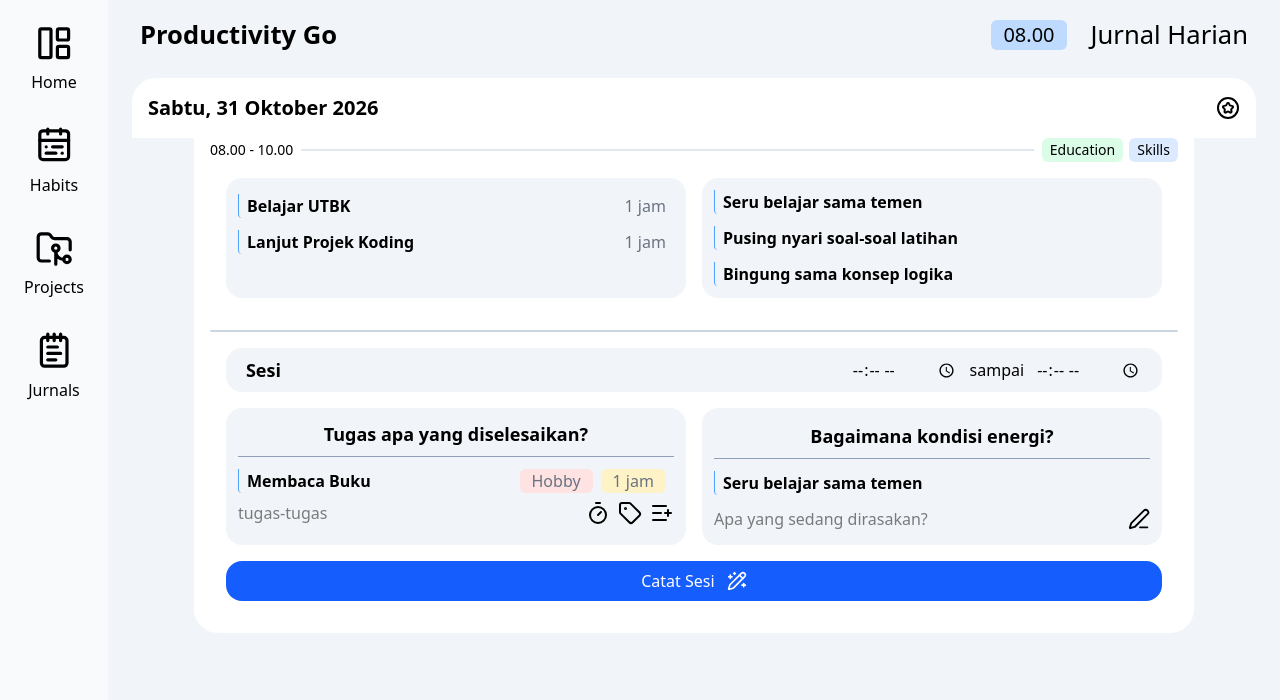
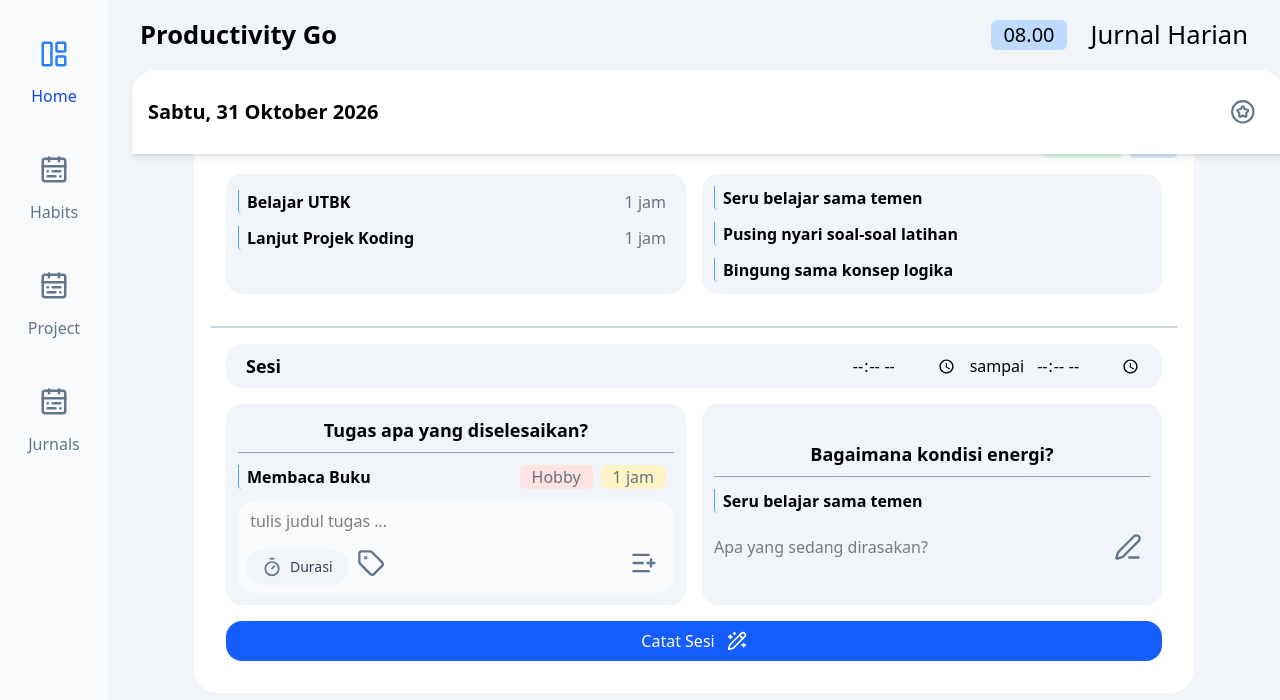
Before and after one commit to alkhudori1026/project-nov, a Next.js app: page / in a window 1280 px wide. Shown: the top 700 px of the page. Built offline with nearby package versions, Linux system fonts and the light colour scheme.

Commit message:
Add Navigation, TopBar, and DurationPicker components; refactor Home layout with IconButton integration

```diff
--- a/src/app/page.tsx
+++ b/src/app/page.tsx
@@ -1,8 +1,9 @@
+"use client";
+import IconButton from "@/components/IconButon";
+import Navigation from "@/components/Navigasi";
+import TopBar from "@/components/TopBar";
+import DurationPicker from "@/components/DurationPicker";
 import {
-  LayoutPanelLeft,
-  CalendarRange,
-  FolderGit2,
-  NotepadText,
   CircleStar,
   ListPlus,
   Tag,
@@ -11,56 +12,31 @@ import {
   Timer,
 } from "lucide-react";
 
+import { useState } from "react";
+
 export default function Home() {
+  const [isFavorite, setIsFavorite] = useState(false);
+  const [viewAktif, setViewAktif] = useState("Home");
+  const [durasiTugas, setDurasiTugas] = useState("");
   return (
     <div className="grid grid-cols-[1fr_16fr] grid-rows-[auto_1fr] h-screen ">
-      {/*-----[ Navigasi ]-----*/}
-      <div className="bg-slate-50 row-span-2 flex flex-col gap-8 py-6 px-[clamp(0.5rem,2vw,1.5rem)]">
-        <div className="flex flex-col items-center">
-          <LayoutPanelLeft className="size-[clamp(1.75rem,3vw,3.75rem)]" />
-          <p className="mt-2">Home</p>
-        </div>
-        {/*
-        Ukuran minimum: 1.25rem (20px)
-        Ukuran fleksibel: 3vw (3% dari lebar layar)
-        Ukuran maksimum: 2.5rem (40px)
-      */}
-        <div className="flex flex-col items-center">
-          <CalendarRange className="size-[clamp(1.75rem,3vw,3.75rem)]" />
-          <p className="mt-2">Habits</p>
-        </div>
-        <div className="flex flex-col items-center">
-          <FolderGit2 className="size-[clamp(1.75rem,3vw,3.75rem)]" />
-          <p className="mt-2">Projects</p>
-        </div>
-        <div className="flex flex-col items-center">
-          <NotepadText className="size-[clamp(1.75rem,3vw,3.75rem)]" />
-          <p className="mt-2">Jurnals</p>
-        </div>
-      </div>
-      {/*-----[ Top Bar ]-----*/}
-      <div className="bg-slate-100 px-8 py-[clamp(0.5rem,2vw,1rem)] flex justify-between items-center">
-        <p className="font-bold text-[clamp(1.5rem,2vw,2.5rem)]">
-          Productivity Go
-        </p>
-        <div className="flex gap-6 items-center">
-          <span className="text-[clamp(1rem,2vw,1.25rem)] bg-blue-200 px-3 rounded-md">
-            08.00
-          </span>
-          <p className="text-[clamp(1.5rem,2vw,2.5rem)] font-medium">
-            Jurnal Harian
-          </p>
-        </div>
-      </div>
+      <Navigation viewAktif={viewAktif} onUbahView={setViewAktif} />
+      <TopBar />
       {/*-----[ Main Page ]-----*/}
-      <div className="bg-slate-100 px-6 flex-1 py-2 overflow-y-auto no-scrollbar">
-        <header className="bg-white rounded-t-3xl flex justify-between items-center p-4">
+      <div className="bg-slate-100 px-6 flex-1 pb-2 overflow-y-auto no-scrollbar">
+        <header className="bg-white rounded-t-3xl flex justify-between items-center p-4 shadow-md max-w-250 min-w-[90%] fixed z-50">
           <h1 className="font-semibold text-xl">Sabtu, 31 Oktober 2026</h1>
-          <button>
-            <CircleStar />
-          </button>
+          <IconButton
+            icon={CircleStar}
+            className={`size-[clamp(2.5rem,4vw,3.5rem)] ${
+              isFavorite
+                ? "!text-amber-500 !bg-amber-50 hover:!bg-amber-100 hover:!text-amber-600"
+                : ""
+            }`}
+            onClick={() => setIsFavorite(!isFavorite)}
+          />
         </header>
-        <div className="bg-white rounded-b-3xl max-w-250 mx-auto min-h-max p-4 pt-0 ">
+        <div className="bg-white rounded-b-3xl max-w-250 mx-auto min-h-max p-4 pt-0 mt-16 ">
           <section id="log-sesi">
             <div className="flex items-center gap-2">
               {/* Teks Jam: Ditahan agar tidak pernah patah baris atau menyusut */}
@@ -122,11 +98,11 @@ export default function Home() {
               </div>
             </div>
             <div className="flex flex-col md:flex-row gap-4">
-              <div className="bg-slate-100 rounded-2xl w-full min-h-15 p-3 flex flex-col items-center justify-center">
+              <div className="bg-slate-100 rounded-2xl w-full min-h-15 p-3 gap-3 flex flex-col items-center justify-center">
                 <h2 className="border-b border-slate-400 w-full text-center font-semibold text-lg pb-2">
                   Tugas apa yang diselesaikan?
                 </h2>
-                <div className="flex justify-between w-full mt-3 border-l border-blue-400 rounded-b-sm px-2">
+                <div className="flex justify-between w-full border-l border-blue-400 rounded-b-sm px-2">
                   <h3 className="font-semibold">Membaca Buku</h3>
                   <div className="flex gap-2">
                     <span className="text-gray-500 bg-red-100 rounded-md px-3">
@@ -137,21 +113,26 @@ export default function Home() {
                     </span>
                   </div>
                 </div>
-                <div className="flex justify-between w-full gap-2">
+                <div className=" bg-slate-50 p-2 rounded-2xl flex flex-wrap justify-between w-full gap-2">
                   <input
                     type="text"
-                    placeholder="tugas-tugas"
-                    className="w-full py-2"
+                    placeholder=" tulis judul tugas ..."
+                    className="outline-none"
                   ></input>
-                  <button>
-                    <Timer />
-                  </button>
-                  <button>
-                    <Tag />
-                  </button>
-                  <button>
-                    <ListPlus />
-                  </button>
+                  <div className="flex gap-2 w-full justify-between">
+                    <div>
+                      <DurationPicker
+                        onPilihDurasi={(hasil) => setDurasiTugas(hasil)}
+                      />
+                      <button className="p-2 rounded-full hover:bg-slate-200 text-slate-500 transition-colors">
+                        <Tag className="size-[clamp(1rem,3vw,1.75rem)]" />
+                      </button>
+                    </div>
+
+                    <button className="p-2 rounded-full hover:bg-slate-200 text-slate-500 transition-colors">
+                      <ListPlus className="size-[clamp(1rem,3vw,1.75rem)]" />
+                    </button>
+                  </div>
                 </div>
               </div>
               <div className="bg-slate-100 rounded-2xl w-full min-h-15 p-3 flex flex-col gap-3 items-center justify-center">
@@ -165,9 +146,11 @@ export default function Home() {
                   <input
                     type="text"
                     placeholder="Apa yang sedang dirasakan?"
-                    className="w-full"
+                    className="w-full outline-none"
                   ></input>
-                  <PenLine />
+                  <button className="p-2 rounded-full hover:bg-slate-200 text-slate-500 transition-colors">
+                    <PenLine className="size-[clamp(1rem,3vw,1.75rem)]" />
+                  </button>
                 </div>
               </div>
             </div>
--- /dev/null
+++ b/src/components/DurationPicker.tsx
@@ -0,0 +1,128 @@
+"use client";
+
+import { useState, useRef, useEffect } from "react";
+import { Timer } from "lucide-react";
+
+interface DurationPickerProps {
+  onPilihDurasi: (durasiTeks: string) => void;
+}
+
+export default function DurationPicker({ onPilihDurasi }: DurationPickerProps) {
+  const [isOpen, setIsOpen] = useState(false);
+  const [jam, setJam] = useState(0);
+  const [menit, setMenit] = useState(0);
+
+  // Sensor perimeter untuk menutup popover jika area luar diklik
+  const popoverRef = useRef<HTMLDivElement>(null);
+
+  useEffect(() => {
+    const tanganiKlikLuar = (event: MouseEvent) => {
+      if (
+        popoverRef.current &&
+        !popoverRef.current.contains(event.target as Node)
+      ) {
+        setIsOpen(false);
+      }
+    };
+
+    if (isOpen) document.addEventListener("mousedown", tanganiKlikLuar);
+    return () => document.removeEventListener("mousedown", tanganiKlikLuar);
+  }, [isOpen]);
+
+  // Fungsi mesin pengonversi format
+  const konfirmasiDurasi = () => {
+    // Mengubah nilai angka murni menjadi format string M3: "1 j 30 m"
+    const teksHasil = `${jam} j ${menit} m`;
+
+    // Kirim hasilnya ke atas (ke page.tsx)
+    onPilihDurasi(teksHasil);
+
+    // Tutup mesin setelah eksekusi
+    setIsOpen(false);
+  };
+
+  return (
+    <div className="relative inline-block text-left min-w-fit" ref={popoverRef}>
+      {/* Saklar Pemicu (Trigger) */}
+      <button
+        type="button"
+        onClick={() => setIsOpen(!isOpen)}
+        className="flex items-center gap-2 p-2 px-4 bg-slate-100 hover:bg-slate-200 text-slate-700 rounded-full transition-colors font-medium text-sm focus:outline-none focus-visible:ring-2 focus-visible:ring-blue-500"
+      >
+        <Timer className="w-5 h-5 text-slate-500" />
+        <span>{jam > 0 || menit > 0 ? `${jam} j ${menit} m` : "Durasi"}</span>
+      </button>
+
+      {/* Mesin Popover (Laci Operasional) */}
+      {isOpen && (
+        <div className="absolute left-0 z-50 mt-2 w-64 p-4 origin-top-right bg-white border border-slate-200 shadow-xl rounded-3xl">
+          <p className="text-sm font-semibold text-slate-700 mb-4 text-center">
+            Atur Durasi
+          </p>
+
+          <div className="flex gap-4 mb-6">
+            {/* Kolom Jam */}
+            <div className="flex-1 flex flex-col items-center">
+              <span className="text-xs text-slate-400 font-medium mb-2 uppercase tracking-wider">
+                Jam
+              </span>
+              <div className="h-32 w-full overflow-y-auto no-scrollbar flex flex-col items-center gap-1 border-y border-slate-100 py-2 scroll-smooth">
+                {Array.from({ length: 7 }).map(
+                  (
+                    _,
+                    i, // 0 sampai 12 jam
+                  ) => (
+                    <button
+                      key={`jam-${i}`}
+                      onClick={() => setJam(i)}
+                      className={`w-full py-1.5 text-center rounded-lg text-sm font-medium transition-colors ${
+                        jam === i
+                          ? "bg-blue-100 text-blue-700"
+                          : "text-slate-600 hover:bg-slate-50"
+                      }`}
+                    >
+                      {i}
+                    </button>
+                  ),
+                )}
+              </div>
+            </div>
+
+            {/* Kolom Menit */}
+            <div className="flex-1 flex flex-col items-center">
+              <span className="text-xs text-slate-400 font-medium mb-2 uppercase tracking-wider">
+                Menit
+              </span>
+              <div className="h-32 w-full overflow-y-auto no-scrollbar flex flex-col items-center gap-1 border-y border-slate-100 py-2 scroll-smooth">
+                {[0, 5, 10, 15, 20, 25, 30, 35, 40, 45, 50, 55].map(
+                  (
+                    m, // Kelipatan 5 menit
+                  ) => (
+                    <button
+                      key={`menit-${m}`}
+                      onClick={() => setMenit(m)}
+                      className={`w-full py-1.5 text-center rounded-lg text-sm font-medium transition-colors ${
+                        menit === m
+                          ? "bg-blue-100 text-blue-700"
+                          : "text-slate-600 hover:bg-slate-50"
+                      }`}
+                    >
+                      {m}
+                    </button>
+                  ),
+                )}
+              </div>
+            </div>
+          </div>
+
+          <button
+            onClick={konfirmasiDurasi}
+            className="w-full py-2 bg-blue-600 hover:bg-blue-700 text-white text-sm font-medium rounded-xl transition-colors"
+          >
+            Terapkan
+          </button>
+        </div>
+      )}
+    </div>
+  );
+}
--- /dev/null
+++ b/src/components/IconButon.tsx
@@ -0,0 +1,24 @@
+import { ElementType, ButtonHTMLAttributes } from "react";
+
+// Interface ini adalah kontrak tipe data. Ia memastikan TypeScript
+// tahu persis apa saja yang boleh dan tidak boleh dimasukkan ke dalam komponen ini.
+interface IconButtonProps extends ButtonHTMLAttributes<HTMLButtonElement> {
+  icon: ElementType;
+}
+
+export default function IconButton({
+  icon: Icon,
+  className = "h-10 w-10  ",
+  ...props
+}: IconButtonProps) {
+  return (
+    <button
+      // Anatomi M3: Area klik 40x40px, melingkar penuh, dengan transisi warna hover
+      className={`flex items-center justify-center rounded-full text-slate-500 hover:bg-slate-200 hover:text-slate-700 transition-colors focus:outline-none focus-visible:ring-2 focus-visible:ring-blue-500 shrink-0 ${className}`}
+      {...props}
+    >
+      {/* Ikon dirender dengan ukuran standar 20x20px */}
+      <Icon className="w-1/2 h-1/2" />
+    </button>
+  );
+}
--- /dev/null
+++ b/src/components/Navigasi.tsx
@@ -0,0 +1,75 @@
+"use client";
+import { useState } from "react";
+
+import IconButton from "./IconButon";
+import {
+  LayoutPanelLeft,
+  CalendarRange,
+  FolderGit2,
+  NotepadText,
+} from "lucide-react";
+
+interface NavigationProps {
+  viewAktif: string;
+  onUbahView: (viewBaru: string) => void;
+}
+
+export default function Navigation({ viewAktif, onUbahView }: NavigationProps) {
+  return (
+    <div className="bg-slate-50 row-span-2 flex flex-col gap-8 py-6 px-[clamp(0.5rem,2vw,1.5rem)]">
+      <div className="flex flex-col items-center">
+        <IconButton
+          icon={LayoutPanelLeft}
+          className={`size-[clamp(2.5rem,5vw,3.75rem)] ${viewAktif === "Home" ? "!text-blue-500" : ""}`}
+          onClick={() => onUbahView("Home")}
+        />
+        <p
+          className={`mt-[clamp(0.25rem,5rem - 3vw,2.5rem)] text-[clamp(14px,2vw,16px)] font-medium ${viewAktif === "Home" ? "text-blue-700" : "text-slate-500"}`}
+        >
+          Home
+        </p>
+      </div>
+      <div className="flex flex-col items-center">
+        <IconButton
+          icon={CalendarRange}
+          className={`size-[clamp(2.5rem,5vw,3.75rem)] ${viewAktif === "Habits" ? "!text-blue-500" : ""}`}
+          onClick={() => onUbahView("Habits")}
+        />
+        <p
+          className={`mt-[clamp(0.25rem,5rem - 3vw,2.5rem)] text-[clamp(14px,2vw,16px)] font-medium ${viewAktif === "Habits" ? "text-blue-700" : "text-slate-500"}`}
+        >
+          Habits
+        </p>
+      </div>
+      <div className="flex flex-col items-center">
+        <IconButton
+          icon={CalendarRange}
+          className={`size-[clamp(2.5rem,5vw,3.75rem)] ${viewAktif === "Project" ? "!text-blue-500" : ""}`}
+          onClick={() => onUbahView("Project")}
+        />
+        <p
+          className={`mt-[clamp(0.25rem,5rem - 3vw,2.5rem)] text-[clamp(14px,2vw,16px)] font-medium ${viewAktif === "Project" ? "text-blue-700" : "text-slate-500"}`}
+        >
+          Project
+        </p>
+      </div>
+      <div className="flex flex-col items-center">
+        <IconButton
+          icon={CalendarRange}
+          className={`size-[clamp(2.5rem,5vw,3.75rem)] ${viewAktif === "Jurnals" ? "!text-blue-500" : ""}`}
+          onClick={() => onUbahView("Jurnals")}
+        />
+        <p
+          className={`mt-[clamp(0.25rem,5rem - 3vw,2.5rem)] text-[clamp(14px,2vw,16px)] font-medium ${viewAktif === "Jurnals" ? "text-blue-700" : "text-slate-500"}`}
+        >
+          Jurnals
+        </p>
+      </div>
+      {/*
+        Ukuran minimum: 1.25rem (20px)
+        Ukuran fleksibel: 3vw (3% dari lebar layar)
+        Ukuran maksimum: 2.5rem (40px)
+      */}
+    </div>
+  );
+}
--- /dev/null
+++ b/src/components/TopBar.tsx
@@ -0,0 +1,17 @@
+export default function TopBar() {
+  return (
+    <div className="bg-slate-100 px-8 py-[clamp(0.5rem,2vw,1rem)] flex flex-col md:flex-row gap-2 justify-between items-center">
+      <p className="font-bold text-[clamp(1.5rem,2vw,2.5rem)] w-full">
+        Productivity Go
+      </p>
+      <div className="flex gap-6 items-center justify-between md:justify-end w-full">
+        <span className="text-[clamp(1rem,2vw,1.25rem)] bg-blue-200 px-3 rounded-md">
+          08.00
+        </span>
+        <p className="text-[clamp(1.5rem,2vw,2.5rem)] font-medium">
+          Jurnal Harian
+        </p>
+      </div>
+    </div>
+  );
+}
```
